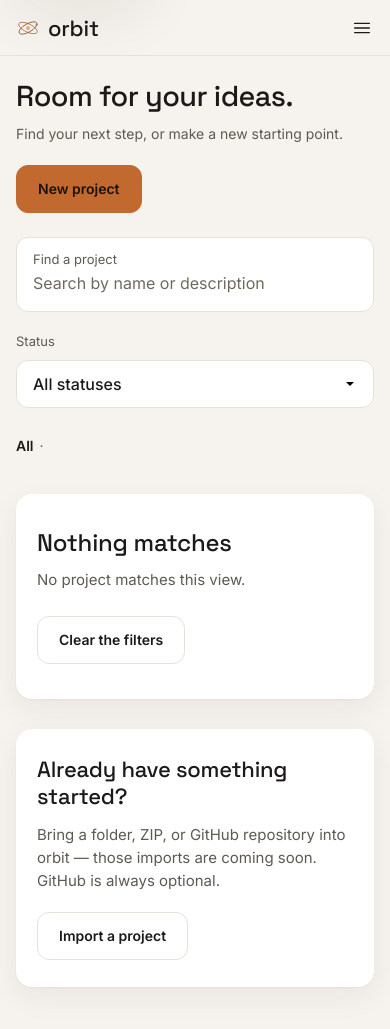
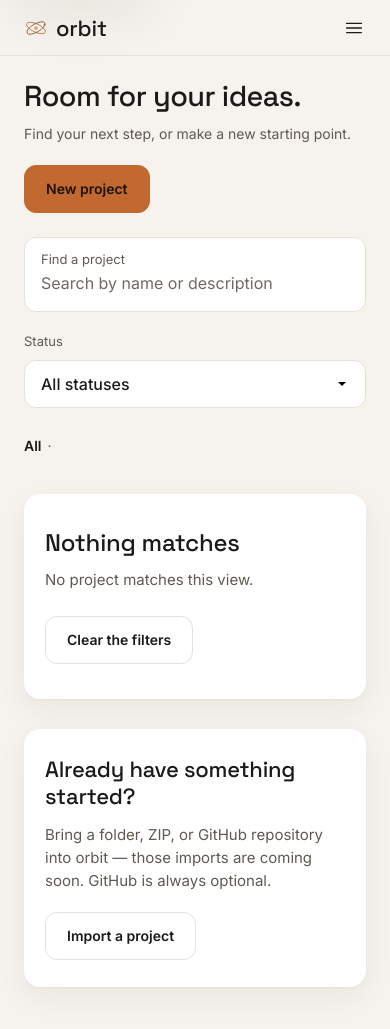
Before and after one commit to CalebPiusC/ORBIT...BETA, a Python web app: template app/templates/projects.html in a window 390 px wide. Run offline with Jinja, Linux system fonts and the light colour scheme; the template is opened without the code that fills it, so the values that code supplies are empty.

Commit message:
App shell: the phone gutter is the frames' 24, not 16
Every phone frame in design/ORBIT UI___2 measures a 24px gutter at 390:
the wordmark, the card edges and the panels all start there (Dashboard,
Projects and Import project were re-measured, along with Agents,
Analytics, Settings, Connected apps, Approval review, Reminders,
Onboarding, Landing and Sign in, which all use the same 24 inset).

The shared shell now sets --app-pad-x: 24px under 900px and pads the
phone bar 0 24px, so Dashboard, Projects and Import project pick the
change up without per-screen overrides. A shell test pins both values.

Co-authored-by: arena-agent <297053741+arena-agent@users.noreply.github.com>

```diff
--- a/app/templates/app_shell.html
+++ b/app/templates/app_shell.html
@@ -33,7 +33,7 @@
        wordmark, nav 56 below that;
        content inset 40, 1136 wide at 1440, 32 between sections,
        24 between columns;
-       phone bar 56 tall with a hairline under it, 16 gutters.
+       phone bar 56 tall with a hairline under it, 24 gutters.
 
      Copper in the rail appears once: the active indicator.
 
@@ -299,7 +299,7 @@
       align-items: center;
       justify-content: space-between;
       height: 56px;
-      padding: 0 16px;
+      padding: 0 24px;
       border-bottom: 1px solid var(--border);
       background: var(--bg);
     }
@@ -310,7 +310,9 @@
 
     .app {
       --app-pad-y: clamp(16px, 4vh, 24px);
-      --app-pad-x: 16px;
+      /* The phone frames (Dashboard, Projects, Import) measure a 24px gutter
+         at 390 — the wordmark, the cards and the panels all start there. */
+      --app-pad-x: 24px;
       --app-pad-bottom: clamp(24px, 5vh, 48px);
     }
   }
```
Also changed, not shown: tests/test_onboarding.py (+7 -0 lines).
